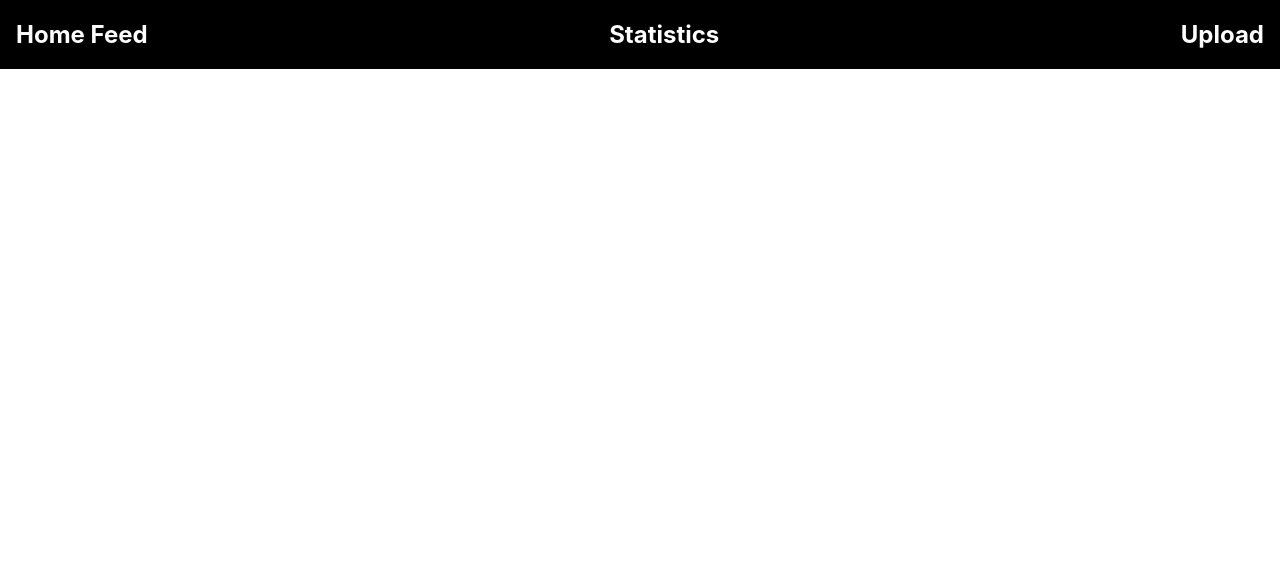
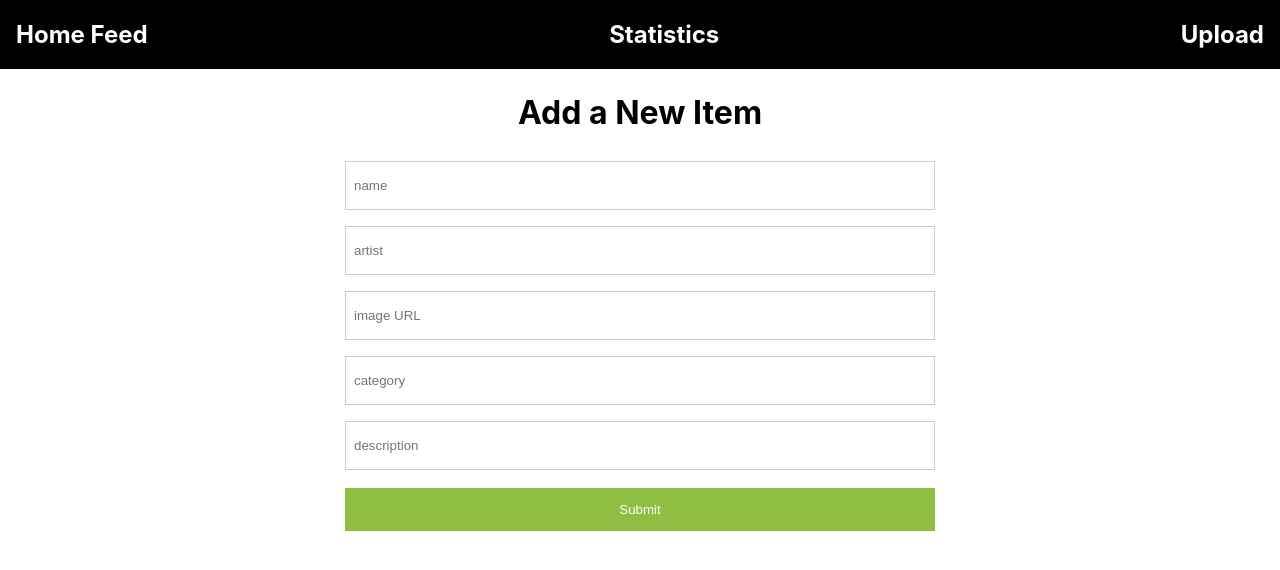
Before and after one commit to MadisonEvans94/project-2-picshare, a React (Create React App) app: page /upload in a window 1280 px wide. Shown: the top 570 px of the page. Built offline with nearby package versions, Linux system fonts and the light colour scheme; data requests are answered from the project's data file.

Commit message:
add form for uploading new item

```diff
--- a/db.json
+++ b/db.json
@@ -1,6 +1,5 @@
 {
   "items": [
-
     {
       "id": 1,
       "artist": "Them",
@@ -32,6 +31,14 @@
       "image": "http://pilerats.com/assets/Uploads/_resampled/resizedimage600750-taj1.jpg",
       "cat": "Painting",
       "des": "A really nice Sculpture"
+    },
+    {
+      "name": "test",
+      "artist": "test",
+      "image": "https://secure.img1-cg.wfcdn.com/im/09552281/resize-h800-w800%5Ecompr-r85/1640/164066780/Tangled+Table+Object+In+Off+White+Resin.jpg",
+      "cat": "sculpture",
+      "des": "test",
+      "id": 5
     }
   ]
 }
--- a/src/App.js
+++ b/src/App.js
@@ -23,6 +23,11 @@ function App() {
 	}
 
 
+	// Add new item
+	function onAddItem(newItem) {
+		setMasterList([...masterList, newItem])
+	}
+
 	const searchResults = masterList.filter((list) =>(
 		list.name.toLowerCase().includes(searchText.toLowerCase()) ||
 		list.artist.toLowerCase().includes(searchText.toLowerCase())
@@ -37,7 +42,7 @@ function App() {
 
 				<Routes>
 					<Route exact path="/" element={<Home searchResults={searchResults} onHandleSearch={onHandleSearch} />} />
-					<Route path="/find-by-user" element={<UploadPage />} />
+					<Route path="/upload" element={<UploadPage onAddItem={onAddItem}/>} />
 					<Route path="/statistics" element={<Statistics />} />
 				</Routes>
 			</Router>
--- a/src/pages/UploadPage/UploadPage.css
+++ b/src/pages/UploadPage/UploadPage.css
@@ -0,0 +1,30 @@
+.upload-form {
+    text-align: center;
+    margin: 24px 50px 12px;
+}
+
+input[type=text], [type=submit] {
+    width: 50%;
+    padding: 16px 8px;
+    margin: 8px 40px;
+    display: inline-block;
+    border: 1px solid #ccc;
+    box-sizing: border-box;
+}
+
+input[type=submit] {
+    background-color: #8ebf42;
+    color: white;
+    padding: 14px 0;
+    margin: 10px 0;
+    border: none;
+    cursor: grabbing;
+    width: 50%;
+}
+
+
+h1 {
+    text-align:center;
+    font-size:18;
+    color: black;
+}
--- a/src/pages/UploadPage/UploadPage.jsx
+++ b/src/pages/UploadPage/UploadPage.jsx
@@ -1,7 +1,88 @@
-import React from "react";
+import React, { useState } from "react";
+import "./UploadPage.css"
 
-const UploadPage = () => {
-	return <div>Upload</div>;
+const UploadPage = ( {onAddItem} ) => {
+
+
+	const initialValue = {
+		name: "",
+		artist: "",
+		image: "",
+		cat: "",
+		des: ""
+	}
+
+	const [formData, setFormData] = useState(initialValue)
+
+	function handleInput(e) {
+		const name = e.target.name
+		const value = e.target.value
+		setFormData({...formData, [name]: value})
+	}
+
+
+	function handleSubmit(e) {
+		e.preventDefault()
+
+		const newItem = {
+			name: formData.name,
+			artist: formData.artist,
+			image: formData.image,
+			cat: formData.cat,
+			des: formData.des,
+		}
+
+
+		fetch("http://localhost:3200/items", {
+			method: "POST",
+			headers: {"Content-Type": "application/json"},
+			body: JSON.stringify(newItem)
+		  })
+		  .then(res => res.json())
+		  .then(newObj => onAddItem(newObj))
+
+		  setFormData(initialValue)
+
+	}
+
+	return (
+				<div className="upload-form">
+					<h1>Add a New Item</h1>
+					<form onSubmit={handleSubmit}>
+						<input type="text"
+							   name="name"
+							   placeholder="name"
+							   value={formData.name}
+							   onChange={handleInput}
+						/>
+						<input type="text"
+							   name="artist"
+							   placeholder="artist"
+							   value={formData.artist}
+							   onChange={handleInput}
+						/>
+						<input type="text"
+							   name="image"
+							   placeholder="image URL"
+							   value={formData.image}
+							   onChange={handleInput}
+						/>
+						<input type="text"
+							   name="cat"
+							   placeholder="category"
+							   value={formData.cat}
+							   onChange={handleInput}
+						/>
+						<input type="text"
+							   name="des"
+							   placeholder="description"
+							   value={formData.des}
+							   onChange={handleInput}
+						/>
+						<input type="submit"/>
+					</form>
+				</div>
+			);
 };
 
 export default UploadPage;
```
Lines whose indentation alone changed are shown as unchanged.
